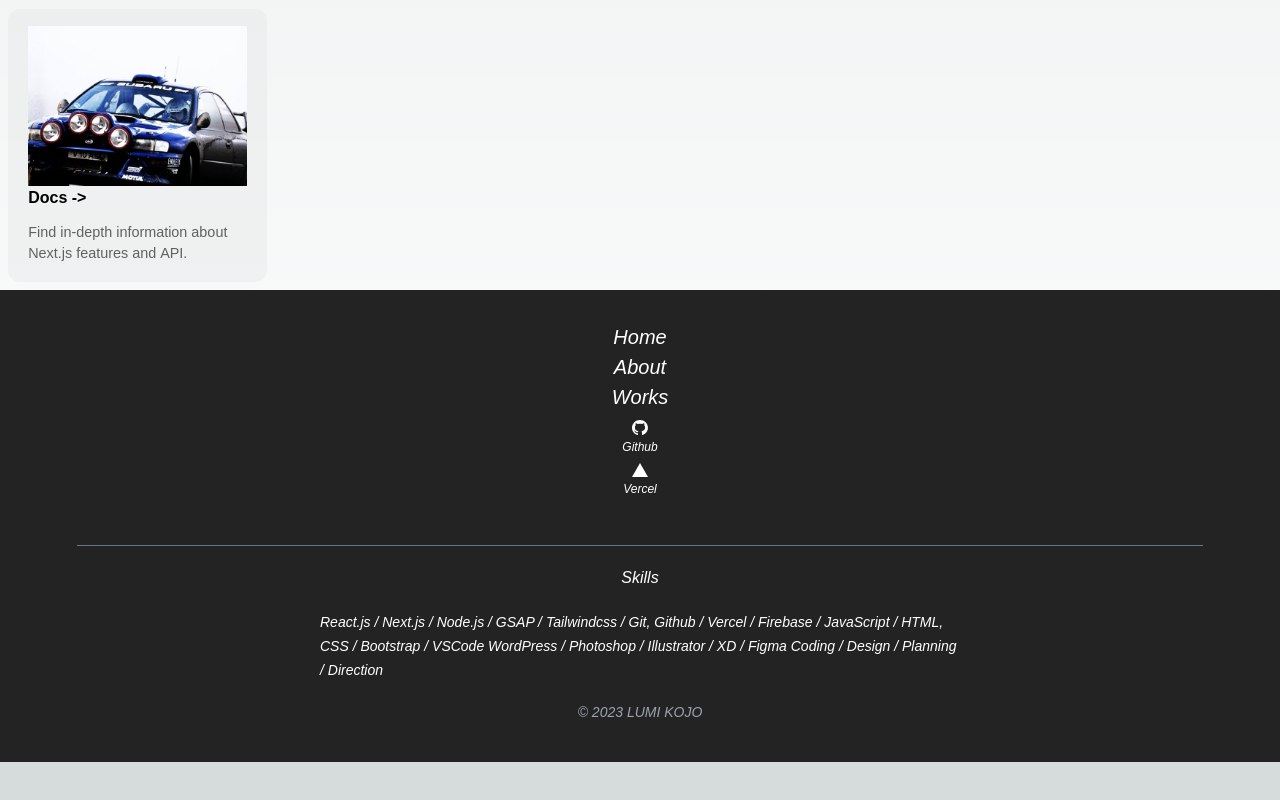
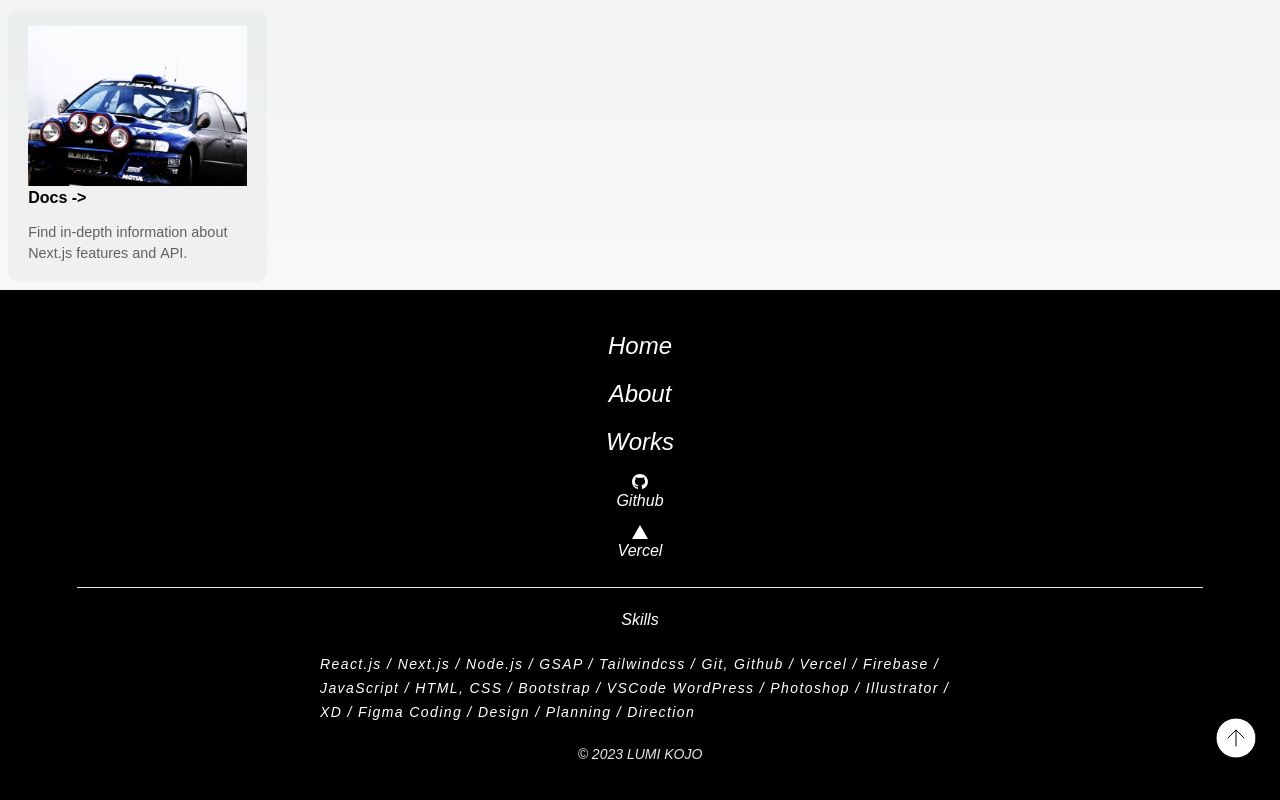
Before and after one commit to lumijoe/next_testocober, a Next.js app: page / in a window 1280 px wide. Shown: the part 1919-2719 px from the top of the page. Before the commit the page ends 2681 px from the top, so only its background shows below. Built offline with nearby package versions, Linux system fonts and the light colour scheme; a web font is replaced by a local one.

Commit message:
fix textsize, add BTN

```diff
--- a/components/Footer.js
+++ b/components/Footer.js
@@ -4,17 +4,25 @@ import React from 'react';
 import FooterSkills from './Footer/FooterSkills';
 import FooterNav from './Footer/FooterNav';
 import FooterCopy from './Footer/FooterCopy';
-import Image from '../public/totop.svg';
+import Image from 'next/image';
 
 export default function Footer() {
     return (
-        <div className='bg-defaultblack pt-[40px] pb-[40px]'>
+        <div className='bg-black pt-[40px] pb-[40px] relative'>
             <footer>
                 <div>
                     <FooterNav />
-                    <span className="border-t-[0.5px] border-gray-500 block w-[88vw] mx-auto"></span>
+                    <span className="border-t-[0.5px] border-gray-200 block w-[88vw] mx-auto"></span>
                     <FooterSkills />
                     <FooterCopy />
+                    <a href='#'className='absolute bottom-[42px] right-[20px]'>
+                        <Image
+                            src="/totop.svg"
+                            alt="Icon"
+                            width={48}
+                            height={48}
+                        />
+                    </a>
                 </div>
             </footer>
         </div>
--- a/components/Footer/FooterCopy.js
+++ b/components/Footer/FooterCopy.js
@@ -4,7 +4,7 @@ import React from "react";
 
 export default function FooterCopy () {
     return (
-        <div className="pt-[20px] text-gray-400 italic text-sm text-center">
+        <div className="pt-[20px] text-gray-200 italic text-sm text-center">
             <p>&copy; 2023 LUMI KOJO</p>
         </div>
     )
--- a/components/Footer/FooterNav.js
+++ b/components/Footer/FooterNav.js
@@ -8,19 +8,19 @@ export default function FooterNav () {
     // バグエラー回避策：worksareaへ遷移させる＃の代わりの変数を定義（エスケープコード無効・#記述不可）
     const worksarea = `/#works`;
     return (
-        <div className='text-white text-2xl italic font-thin pb-[40px]'>
+        <div className='text-white text-2xl italic font-thin pb-[20px]'>
             <ul className='text-center'>
 
                 {/* Home */}
-                <li className='text-xl/[14px] text-white italic mb-4'>
+                <li className='text-1xl text-white italic mb-4'>
                     <Link href="/">Home</Link></li>
 
                 {/* About */}
-                <li className='text-xl/[14px] text-white italic mb-4'>
+                <li className='text-1xl text-white italic mb-4'>
                     <Link href="/test4" >About</Link></li>
 
                 {/* Works */}
-                <li className='text-xl/[14px] text-white italic mb-4'>
+                <li className='text-1xl text-white italic mb-4'>
                     <Link href={worksarea}>Works</Link></li>
 
                 {/* GitHub */}
@@ -34,7 +34,7 @@ export default function FooterNav () {
                         />
                     </a>
                 </li>
-                <li className='text-[12px] text-white italic  -mt-[4px]'>Github</li>
+                <li className='text-[16px] text-white italic  -mt-[4px] mb-2'>Github</li>
 
                 {/* Vercel */}
                 <li className='flex justify-center'>
@@ -47,7 +47,7 @@ export default function FooterNav () {
                         />
                     </a>
                 </li>
-                <li className='text-[12px] text-white italic  -mt-[4px]'>Vercel</li>
+                <li className='text-[16px] text-white italic  -mt-[4px]'>Vercel</li>
             </ul>
         </div>
     )
--- a/components/Footer/FooterSkills.js
+++ b/components/Footer/FooterSkills.js
@@ -6,7 +6,7 @@ export default function FooterSkills () {
     return (
         <div className='align-middle mx-auto pt-[20px] pl-[25vw] pr-[25vw]'>
             <h1 className='text-center text-white italic pb-[20px]'>Skills</h1>
-            <p className='text-white italic text-sm leading-6'>React.js  /  Next.js  /  Node.js  /  GSAP /  Tailwindcss /
+            <p className='text-white italic text-sm leading-6 tracking-widest'>React.js  /  Next.js  /  Node.js  /  GSAP /  Tailwindcss /
 Git, Github  /  Vercel  /  Firebase  /
 JavaScript  /  HTML, CSS  /  Bootstrap  / VSCode
 WordPress  /  Photoshop /  Illustrator /  XD  / Figma
```
Also changed, not shown: public/totop.svg.
